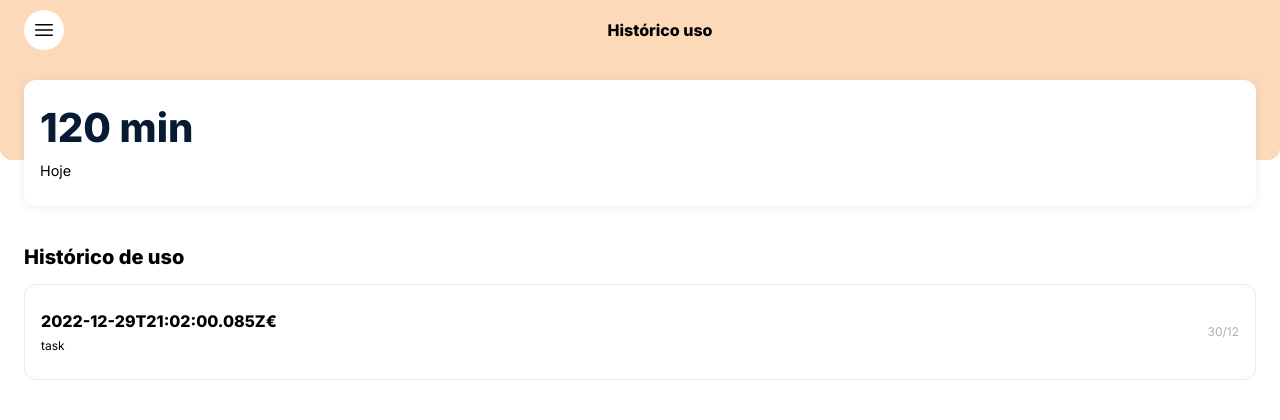
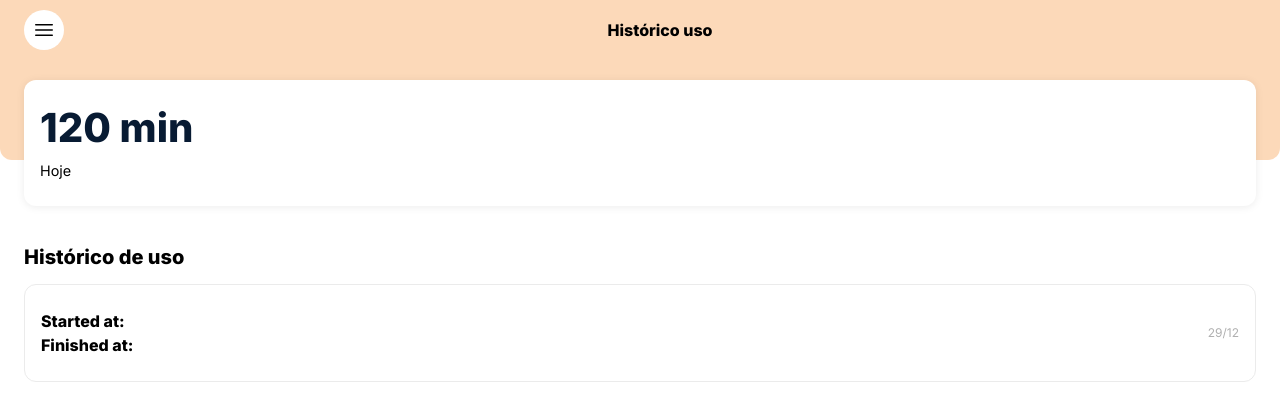
Before and after one commit to almt00/savee, a Next.js app: page /all-usage in a window 1280 px wide. Shown: the top 420 px of the page. Built offline with nearby package versions, Linux system fonts and the light colour scheme.

Commit message:
update to all-usage file, preparing for json

```diff
--- a/pages/all-usage.js
+++ b/pages/all-usage.js
@@ -19,8 +19,9 @@ const AllUsage = () => {
   const { data, error } = useSWR("/api/user_1", fetcher);
 
   let obj = "";
-  let value = "";
-  let usage = "";
+  let taskName = "";
+  let taskInit = "";
+  let taskEnd = "";
   let date = "";
   let cleanDate = "";
 
@@ -33,23 +34,26 @@ const AllUsage = () => {
   obj=data.user.hist_use;
   console.log(obj)
   const UseHisto = obj.map((use, index) => {
-    value = use.duration;
-    usage = use.type;
-    date = use.date;
+    taskName = use.name;
+    taskInit = use.start_date;
+    taskEnd = use.end_date;
+    date = use.time;
     const options = { month: "short", day: "numeric" };
     cleanDate = new Date(date).toLocaleDateString("pt-PT", options);
 
     console.log(use.id);
-    console.log(value);
-    console.log(usage);
+    console.log(taskInit);
+    console.log(taskEnd);
     console.log(date);
     return (
       <>
         <Card type="stroke">
           <CardItem className="flex justify-between items-center">
             <UsageInfo key={index}>
-              <h4>{value}€</h4>
-              <p className="mt-1">{usage}</p>
+              <h4>Started at:</h4>
+              <p> {taskInit}</p>
+              <h4>Finished at:</h4>
+              <p> {taskEnd}</p>
             </UsageInfo>
             <p className="text-muted">{cleanDate}</p>
           </CardItem>
```
